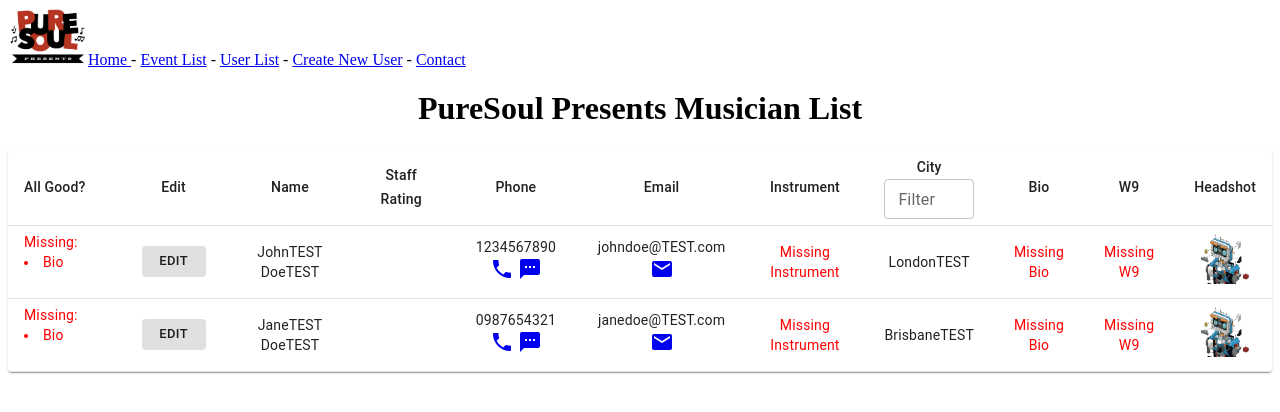
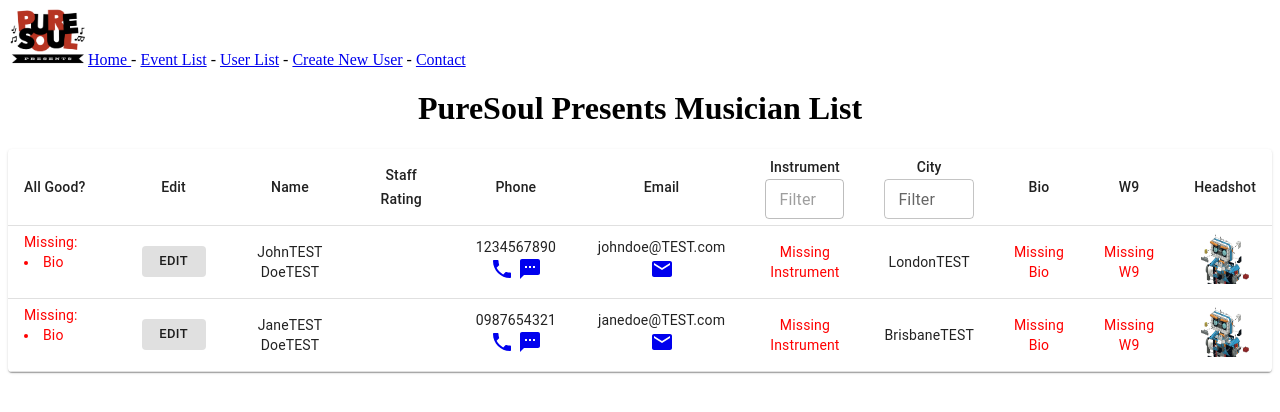
Before and after one commit to elijahsamuels/puresoulpresents-frontend, a React (Create React App) app: page /userlist in a window 1280 px wide. Shown: the top 412 px of the page. Built offline with nearby package versions, Linux system fonts and the light colour scheme; no server answers.

Commit message:
added filter by instrument for UserList. need to add instrument to backend and send it through

```diff
--- a/src/pages/UserList.js
+++ b/src/pages/UserList.js
@@ -32,6 +32,7 @@ function UserList(props) {
   const userRole = "admin" // props.user.role
 
   const [searchCity, setSearchCity] = useState("")
+  const [searchInstrument, setSearchInstrument] = useState("")
 
 
   // console.log("props: ", props.users.users);
@@ -376,6 +377,14 @@ function UserList(props) {
               </TableCell>
               <TableCell key={"instrument"} id={"instrument"} align="center" width="10%">
                 Instrument
+                <TextField
+                    label="Filter"
+                    id="outlined-size-small"
+                    size="small"
+                    placeholder="Instrument filter..."
+                    onChange={(e) => {setSearchInstrument(e.target.value)}}
+                    disabled
+                  />
               </TableCell>
               <TableCell key={"city"} id={"city"} align="center" width="10%">
                 City
@@ -386,7 +395,6 @@ function UserList(props) {
                     placeholder="City filter..."
                     onChange={(e) => {setSearchCity(e.target.value)}}
                   />
-
               </TableCell>
               <TableCell key={"bio"} bio={"bio"} align="center" height="10">
                 Bio
@@ -408,6 +416,18 @@ function UserList(props) {
                 return val;
               } else if (val.city.toLowerCase().includes(searchCity.toLowerCase()) ||
               val.state.toLowerCase().includes(searchCity.toLowerCase())){
+                return val;
+              } else if (val.city === "") {
+                return val;
+              }
+            })
+            // Instrument Filter
+            .filter(val => {
+              if (searchInstrument === "") {
+                return val;
+              } else if (val.instrument.toLowerCase().includes(searchInstrument.toLowerCase())){
+                return val;
+              } else if (val.instrument === "") {
                 return val;
               }
             })
```
